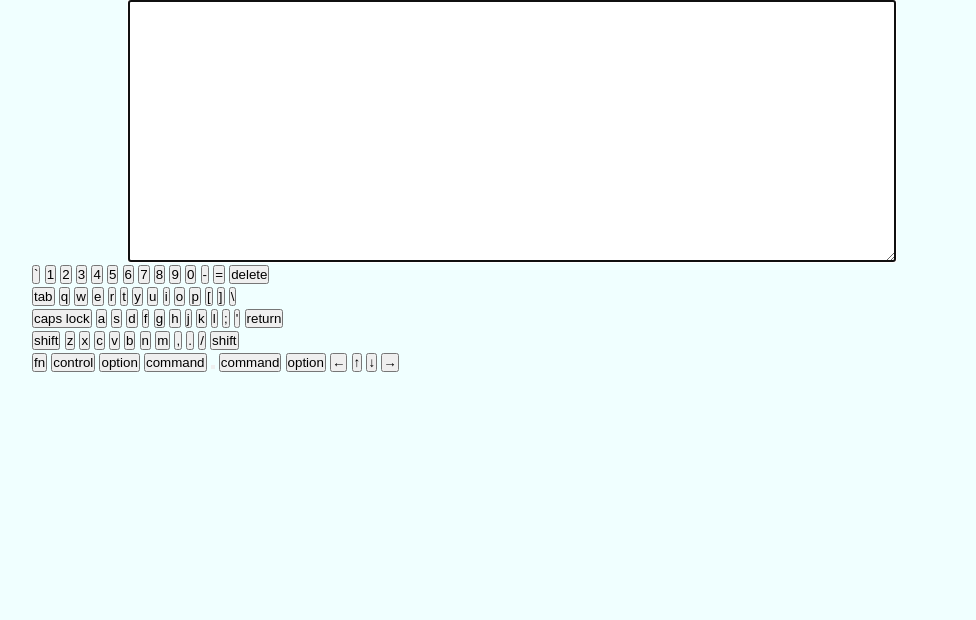
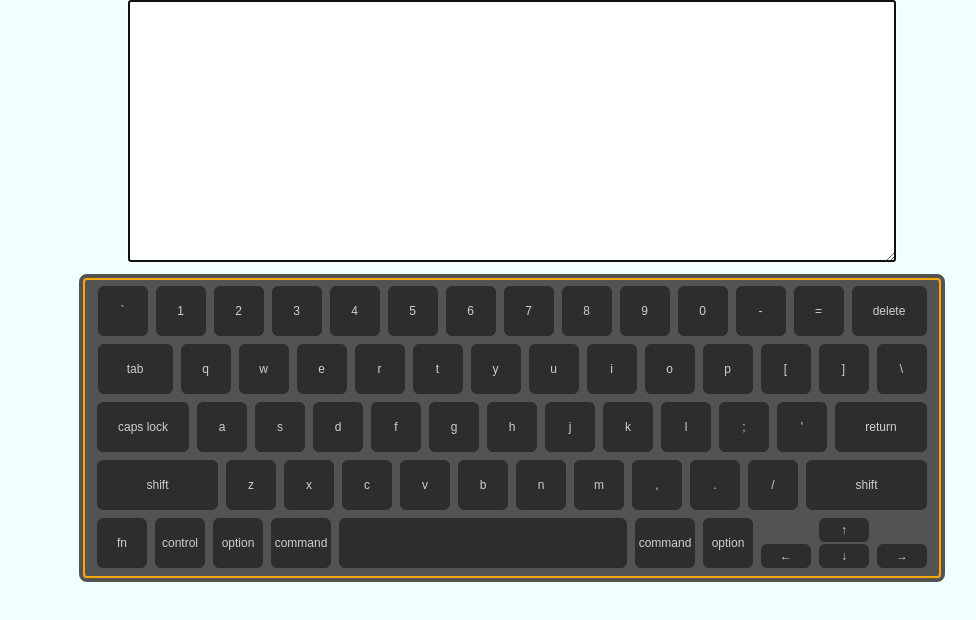
Before and after one commit to Ginger-owl/virtual-keyboard, a website with bundled scripts: page index.html in a window 1280 px wide. Shown: the whole page, without its empty margins (128-1104 px from the left). Built offline with nearby package versions, Linux system fonts and the light colour scheme.

Commit message:
add: styles to keyboard

```diff
--- a/index.css
+++ b/index.css
@@ -6,7 +6,7 @@
 }
 
 .page {
-  font-family: 'Segoe UI', Tahoma, Geneva, Verdana, sans-serif;
+  font-family: "Segoe UI", Tahoma, Geneva, Verdana, sans-serif;
 }
 
 .page__body {
@@ -28,3 +28,79 @@
 .key {
   user-select: none;
 }
+
+.keyboard {
+  width: 80%;
+  padding: 10px 16px;
+  margin: 0 auto;
+  display: flex;
+  flex-direction: column;
+  margin: 16px auto 0;
+  padding: 6px 12px 0;
+  background: #535353;
+  width: fit-content;
+  border-radius: 4px;
+  border: 2px solid orange;
+  outline: 4px solid #535353;
+}
+
+.keyboard__row {
+  position: relative;
+  width: fit-content;
+  display: flex;
+  column-gap: 8px;
+  margin: 0 auto 8px;
+  align-items: end;
+}
+
+.key {
+  width: 50px;
+  height: 50px;
+  background-color: #2d2d2d;
+  border: 1px solid #2d2d2d;
+  border-radius: 6px;
+  color: #cfcfcf;
+  font-size: 12px;
+  transition: all .2s ease-in-out;
+}
+
+.key:hover {
+  background-color: #3a3a3a;
+}
+
+.key:active,
+.key-active {
+  color: #a19f9f;
+  background-color: #535353;
+  transform: translateY(2px);
+}
+
+.key-xs {
+  height: 24px;
+}
+
+.key-m {
+  width: 60px;
+}
+
+.key-l {
+  width: 75px;
+}
+
+.key-xl {
+  width: 92px;
+}
+
+.key-xxl {
+  width: 121px;
+}
+
+.key-arrow-up {
+  position: absolute;
+  top: 0;
+  right: 58px;
+}
+
+.key-space {
+  width: 288px;
+}
```
